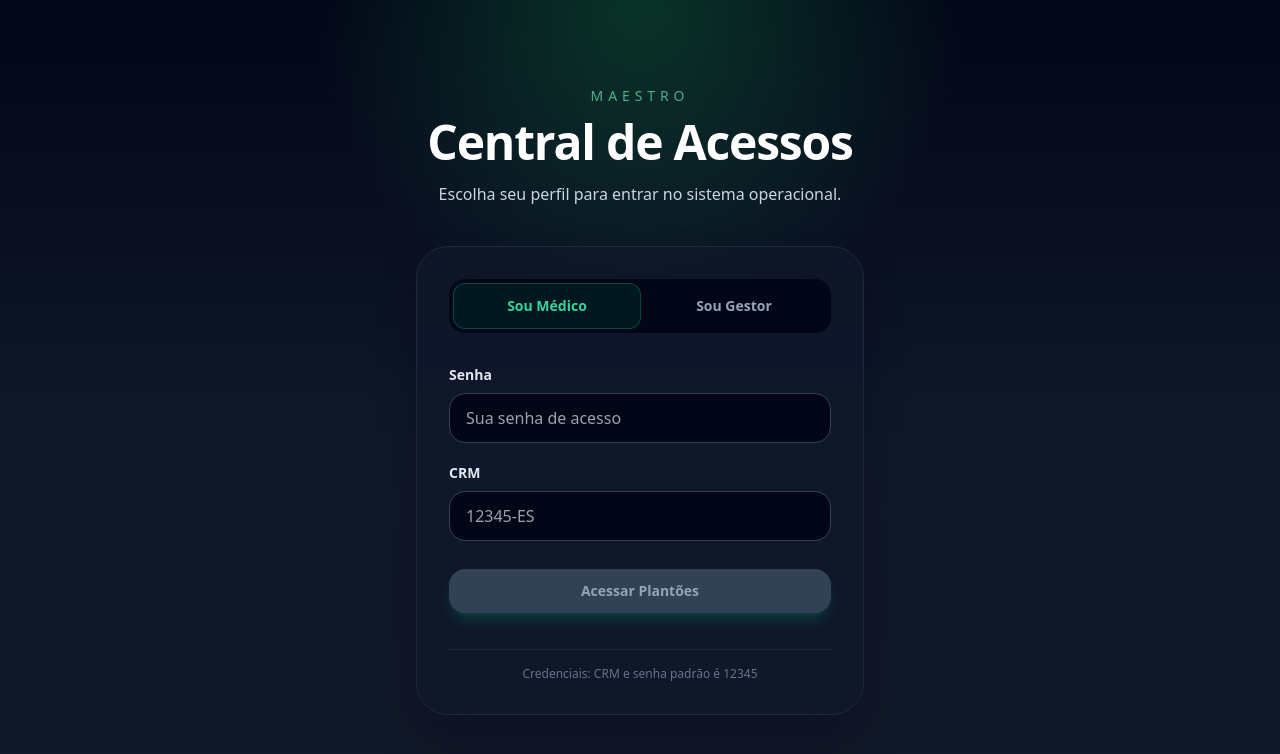
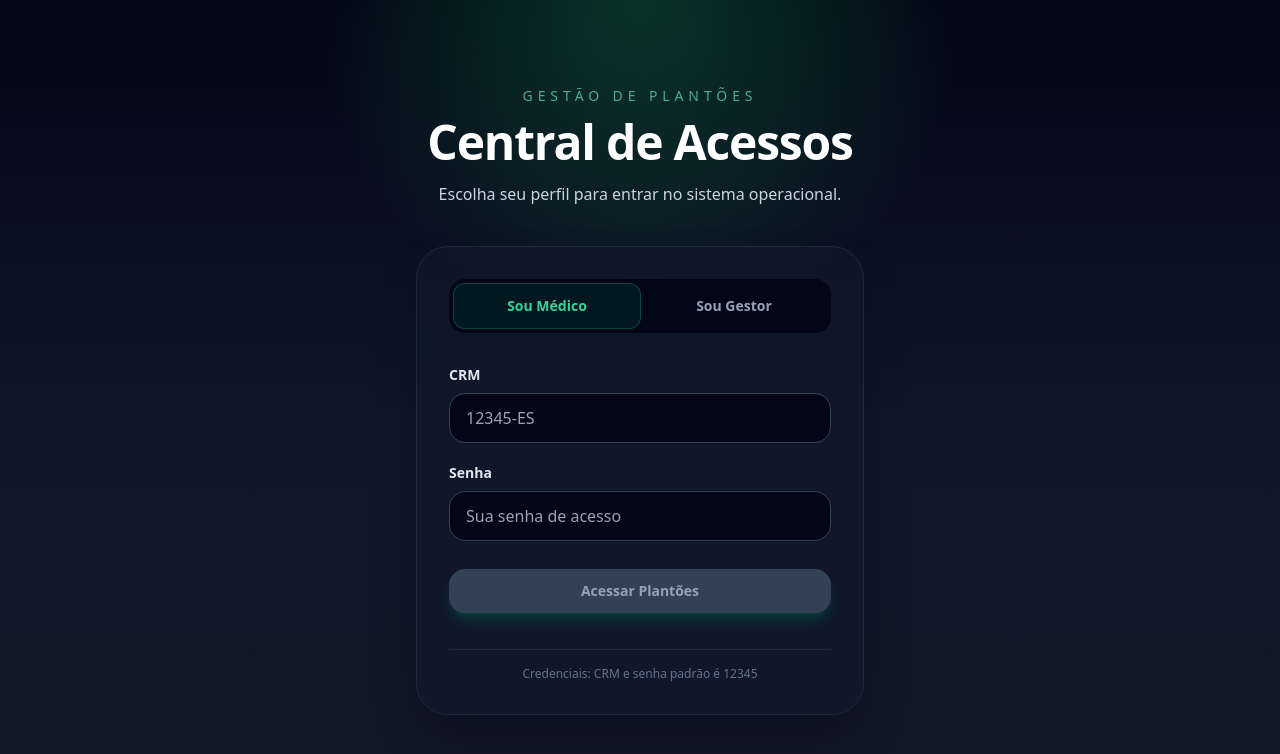
Before and after one commit to Acmsilva1/Gestao-de-plantoes, a React (Vite) app in the folder web/: page / in a window 1280 px wide. Shown: the top 754 px of the page. Built offline with nearby package versions, Linux system fonts and the light colour scheme.

Commit message:
visual da tela de login

```diff
--- a/web/src/views/DoctorView.jsx
+++ b/web/src/views/DoctorView.jsx
@@ -441,7 +441,7 @@ export default function DoctorView() {
             <div className="mx-auto max-w-7xl px-6 py-10">
                 <header className="mb-10 flex flex-col gap-4 border-b border-emerald-500/20 pb-6 md:flex-row md:items-end md:justify-between">
                     <div className="flex flex-col gap-1">
-                        <p className="mb-2 text-sm uppercase tracking-[0.3em] text-emerald-300/70">Maestro</p>
+                        <p className="mb-2 text-sm uppercase tracking-[0.3em] text-emerald-300/70">GESTÃO DE PLANTÕES</p>
                         <h1 className="text-4xl font-black tracking-tight text-white">Agenda mensal de plantões</h1>
 
                         <div className="mt-4 flex flex-wrap items-center gap-4">
--- a/web/src/views/LoginView.jsx
+++ b/web/src/views/LoginView.jsx
@@ -91,7 +91,7 @@ export default function LoginView() {
     return (
         <div className="min-h-screen bg-[radial-gradient(circle_at_top,_rgba(34,197,94,0.24),_transparent_32%),linear-gradient(180deg,_#020617_0%,_#0f172a_52%,_#111827_100%)] px-6 py-10 text-slate-100 flex flex-col items-center justify-center">
             <header className="mb-10 text-center">
-                <p className="mb-3 text-sm uppercase tracking-[0.35em] text-emerald-300/70">Maestro</p>
+                <p className="mb-3 text-sm uppercase tracking-[0.35em] text-emerald-300/70">GESTÃO DE PLANTÕES</p>
                 <h1 className="text-4xl md:text-5xl font-black tracking-tight text-white">Central de Acessos</h1>
                 <p className="mt-4 max-w-lg mx-auto text-base text-slate-300">Escolha seu perfil para entrar no sistema operacional.</p>
             </header>
@@ -133,23 +133,23 @@ export default function LoginView() {
                 {activeTab === 'medico' && (
                     <form className="grid gap-5 animate-in fade-in slide-in-from-bottom-2 duration-300" onSubmit={handleLoginMedico}>
                         <div>
+                            <label className="mb-2 block text-sm font-semibold text-slate-200">CRM</label>
+                            <input
+                                type="text"
+                                value={crm}
+                                onChange={(e) => setCrm(e.target.value)}
+                                placeholder="12345-ES"
+                                required
+                                className="w-full rounded-2xl border border-slate-700 bg-slate-950 px-4 py-3 text-slate-100 outline-none transition focus:border-emerald-400"
+                            />
+                        </div>
+                        <div>
                             <label className="mb-2 block text-sm font-semibold text-slate-200">Senha</label>
                             <input
                                 type="password"
                                 value={senhaMedico}
                                 onChange={(e) => setSenhaMedico(e.target.value)}
                                 placeholder="Sua senha de acesso"
-                                required
-                                className="w-full rounded-2xl border border-slate-700 bg-slate-950 px-4 py-3 text-slate-100 outline-none transition focus:border-emerald-400"
-                            />
-                        </div>
-                        <div>
-                            <label className="mb-2 block text-sm font-semibold text-slate-200">CRM</label>
-                            <input
-                                type="text"
-                                value={crm}
-                                onChange={(e) => setCrm(e.target.value)}
-                                placeholder="12345-ES"
                                 required
                                 className="w-full rounded-2xl border border-slate-700 bg-slate-950 px-4 py-3 text-slate-100 outline-none transition focus:border-emerald-400"
                             />
--- a/web/src/views/ManagerView.jsx
+++ b/web/src/views/ManagerView.jsx
@@ -144,7 +144,7 @@ export default function ManagerView() {
             {/* Sidebar */}
             <aside className="w-64 flex flex-col border-r border-slate-800 bg-slate-900/50 backdrop-blur-sm p-6 shadow-2xl shadow-slate-950/40">
                 <div className="mb-10">
-                    <p className="mb-2 text-xs uppercase tracking-[0.3em] text-sky-400/80">Maestro OS</p>
+                    <p className="mb-2 text-xs uppercase tracking-[0.3em] text-sky-400/80">GESTÃO DE PLANTÕES</p>
                     <h1 className="text-2xl font-black tracking-tight text-white">Central do Gestor</h1>
                 </div>
 
```
